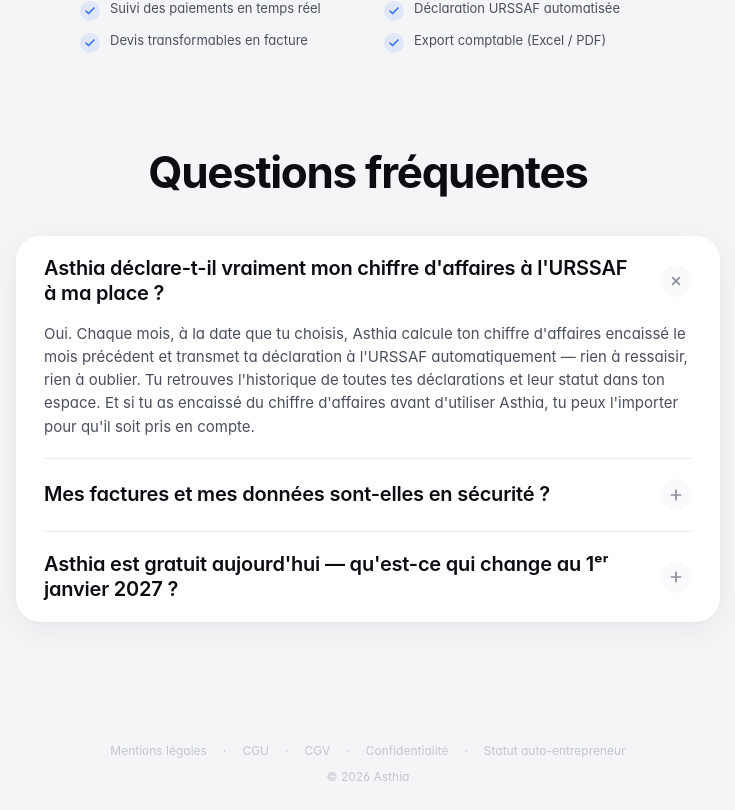
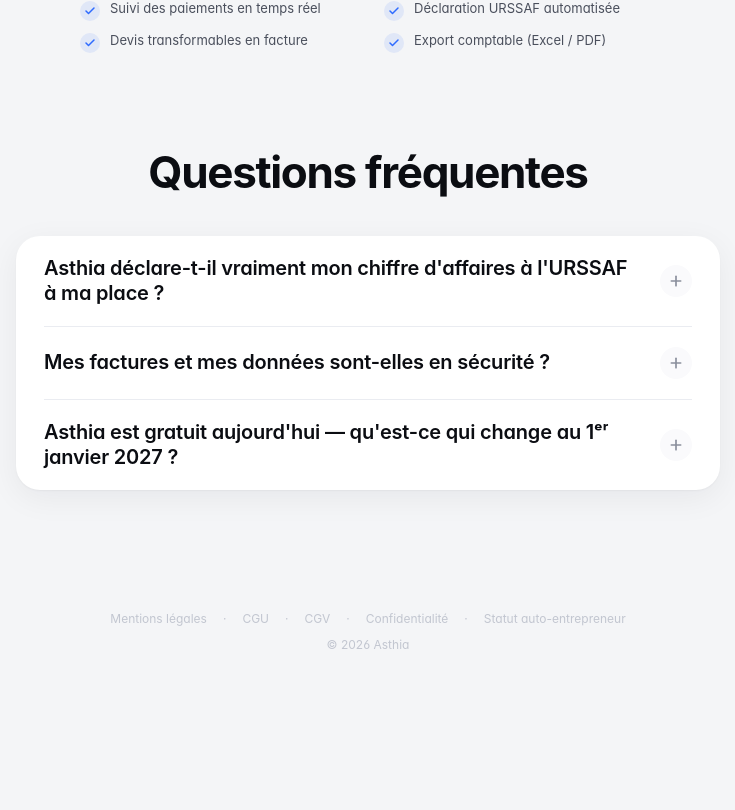
Before and after one commit to adrienrabillat/auto-entrepreneur, a Next.js app: page / in a window 1280 px wide. Shown: the part 1388-2198 px from the top of the page, without its empty margins (272-1007 px from the left). After the commit the page ends 2066 px from the top, so only its background shows below. Built offline with nearby package versions, Linux system fonts and the light colour scheme; no server answers; a web font is replaced by a local one.

Commit message:
Update landing-faq.tsx

```diff
--- a/components/landing/landing-faq.tsx
+++ b/components/landing/landing-faq.tsx
@@ -6,8 +6,8 @@
 /**
  * FAQ landing — accordéon façon claude.ai : titre centré, liste de
  * questions séparées par des traits, clic sur une question pour dérouler
- * sa réponse. Une seule question ouverte à la fois (la première l'est
- * par défaut, comme sur claude.ai).
+ * sa réponse. Une seule question ouverte à la fois ; au chargement,
+ * toutes sont fermées.
  *
  * Volontairement 3 questions seulement — celles qui lèvent les 3 plus
  * gros freins avant inscription :
@@ -35,9 +35,9 @@
 ];
 
 export function LandingFaq() {
-  // null = tout fermé. On ouvre la 1ʳᵉ question par défaut (index 0)
-  // pour amorcer la lecture, comme sur claude.ai.
-  const [open, setOpen] = useState<number | null>(0);
+  // null = tout fermé. Au chargement, toutes les questions sont fermées :
+  // le visiteur ouvre uniquement ce qui l'intéresse.
+  const [open, setOpen] = useState<number | null>(null);
 
   return (
     <section
```
